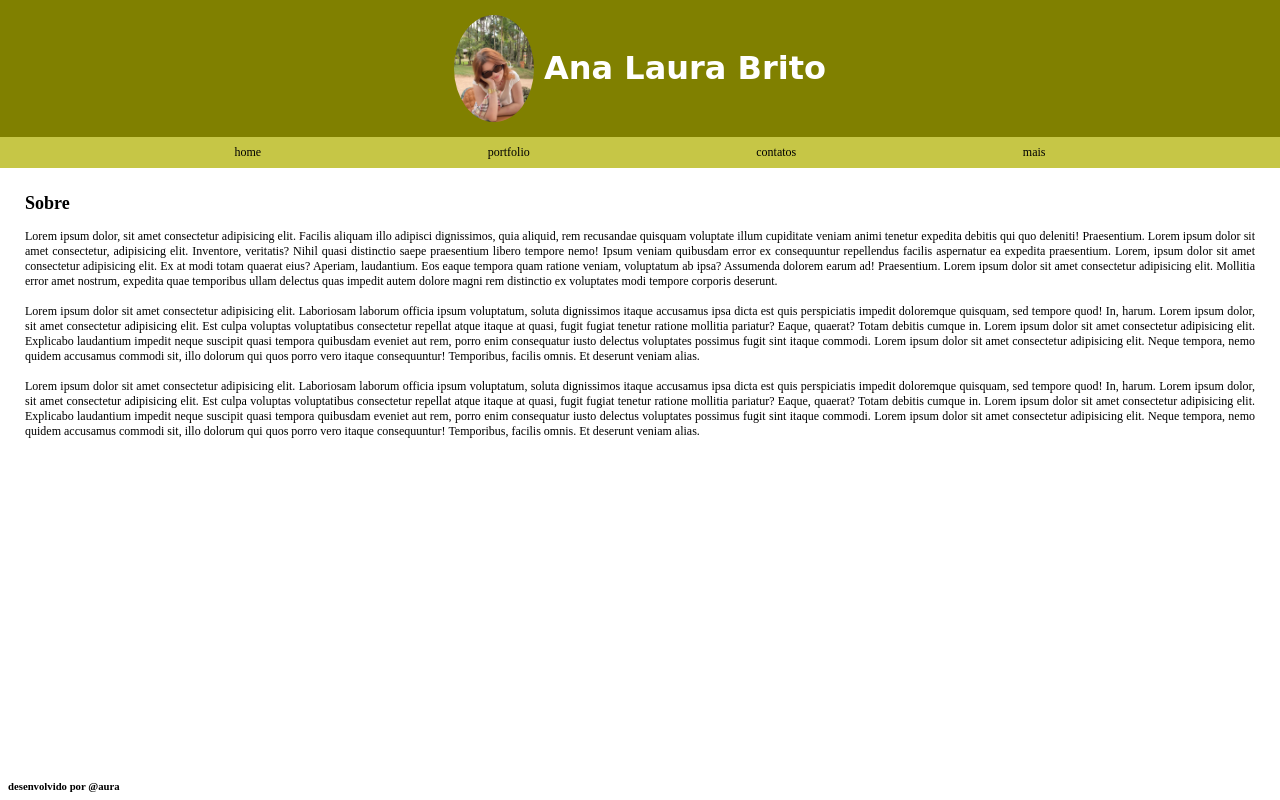
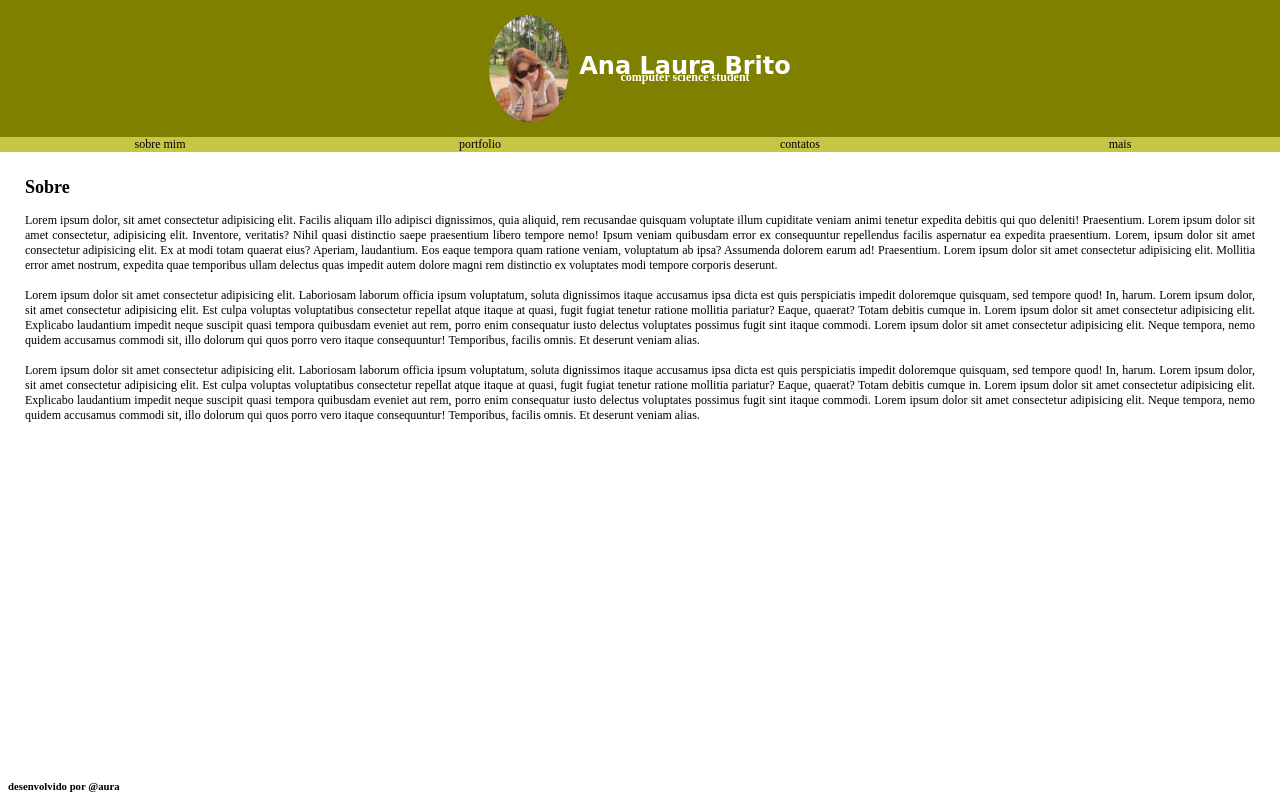
Before and after one commit to analaurabrito/AulaSoftwareWEB, a plain HTML site: page index.html in a window 1280 px wide. Drawn offline with Linux system fonts and the light colour scheme; files whose address does not match are found by name; a web font is replaced by a local one.

Commit message:
Add files via upload

```diff
--- a/index.css
+++ b/index.css
@@ -19,8 +19,19 @@ img#myphoto{
     margin-right: 10px;
 }
 
+section#hero{
+    text-align: center;
+    margin: 0px;
+}
+
 h1#hero{
     font-family: 'Meddon', cursive;
+    margin-bottom: -28px;
+}
+
+h4#hero{
+    font-family: 'Brygada 1918', serif;
+    font-size: 12px;
 }
 
 nav{
@@ -28,23 +39,44 @@ nav{
     border-color: #626200;
 }
 
-ul{
+nav ul{
+    display: flex;
+    list-style: none;
+}
+
+nav ul li{
+    font-family: 'Brygada 1918', serif;
+    font-size: 12px;
+    height: 100%;
+    width: 100%;
+    align-items: center;
     display: flex;
     justify-content: space-evenly;
-    list-style: none;
-    padding: 8px;
 }
 
-li{
-    font-family: 'Brygada 1918', serif;
-    font-size: 12px;
-    height: 15px;
-    justify-content: space-around;
+nav ul li a{
+    color: black;
+    align-items: center;
+    display: flex;
+    justify-content: space-evenly;
+    text-decoration: none;
+    height: 100%;
+    width: 100%;
+    justify-content: center;
+}
+
+nav ul li a:hover{
+    background-color: pink;
+    border-bottom: 3px solid palevioletred;
 }
 
 footer{
+    display: flex;
     position: fixed;
     align-items: center;
+    text-align: center;
+    background-color: white;
+    width: 100%;
     bottom: 0px;
     padding: 8px;
 }
--- a/index.html
+++ b/index.html
@@ -20,12 +20,15 @@
 <body>
     <header>
         <img id="myphoto" src="imgs/analaura.webp" alt="Minha foto">
-        <h1 id="hero">Ana Laura Brito</h1>
+        <section id="hero">
+            <h1 id="hero">Ana Laura Brito</h1><br>
+            <h4 id="hero">computer science student</h4>
+        </section>
     </header>
 
     <nav>
     <ul>
-        <li>home</li>
+        <li><a href="google.com">sobre mim</a></li>
         <li>portfolio</li>
         <li>contatos</li>
         <li>mais</li>
```
